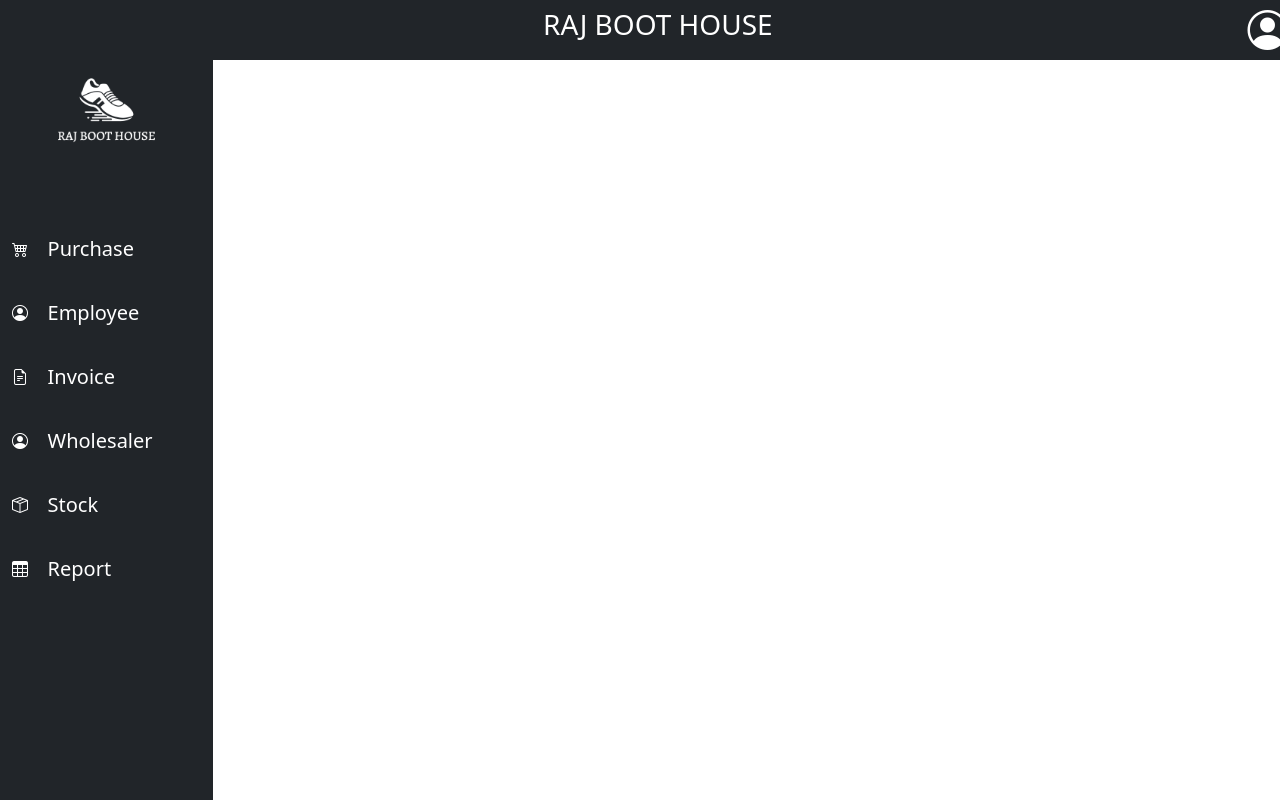
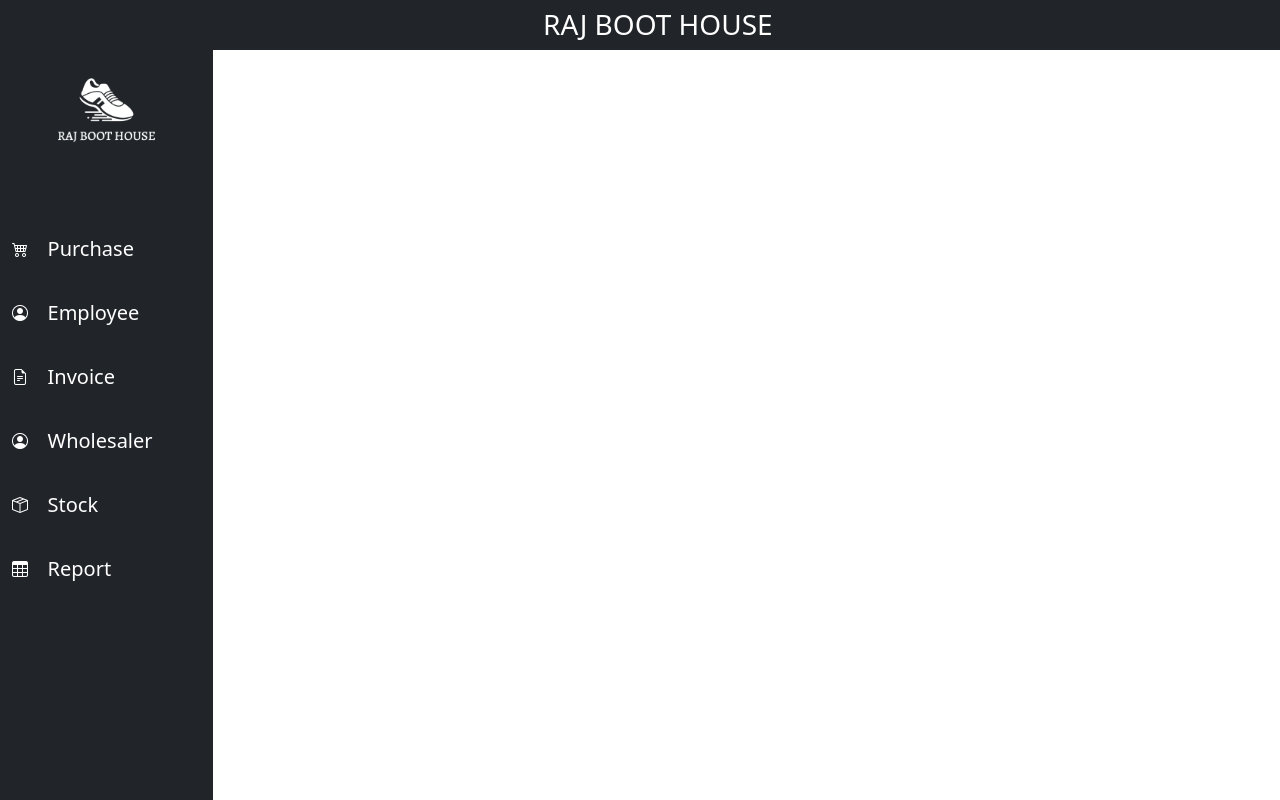
Before and after one commit to Mayan-007/erp-project, a React (Create React App) app in the folder frontend/app/: page / in a window 1280 px wide. Built offline with nearby package versions, Linux system fonts and the light colour scheme.

Commit message:
Icon removed

```diff
--- a/frontend/app/src/App.js
+++ b/frontend/app/src/App.js
@@ -41,13 +41,13 @@ const App = () => {
 							<div className='col-2'>
 								<div className='row d-flex justify-content-end'>
 									<div className='col-3'>
-										<i className="bi bi-person-circle fs-1" type="button"
+										{/* <i className="bi bi-person-circle fs-1" type="button"
 											data-bs-toggle="dropdown" aria-expanded="false"></i>
 										<ul className="dropdown-menu">
 											<li>
 												<Link className="dropdown-item" to="/">Logout</Link>
 											</li>
-										</ul>
+										</ul> */}
 									</div>
 								</div>
 							</div>
```
